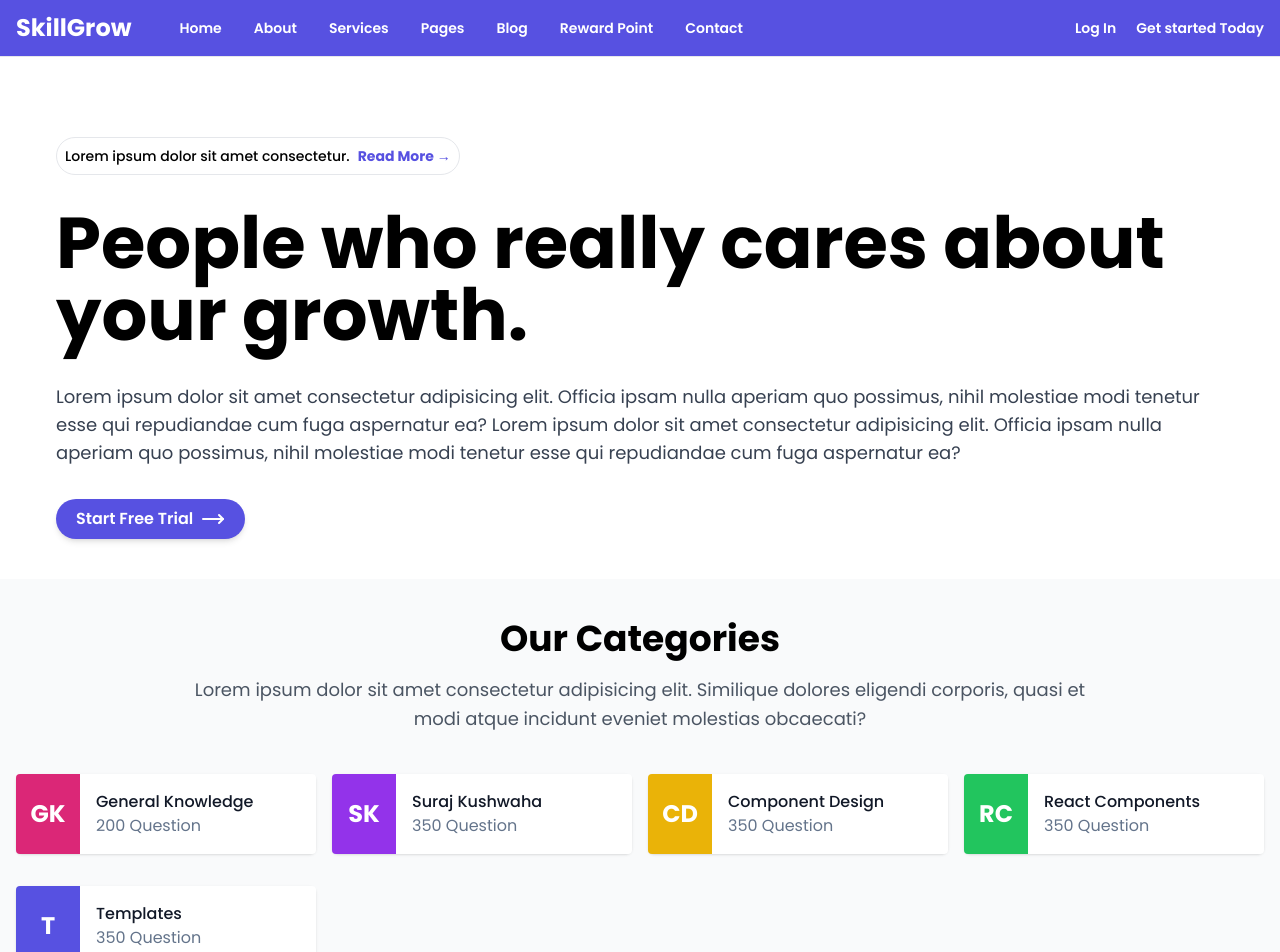
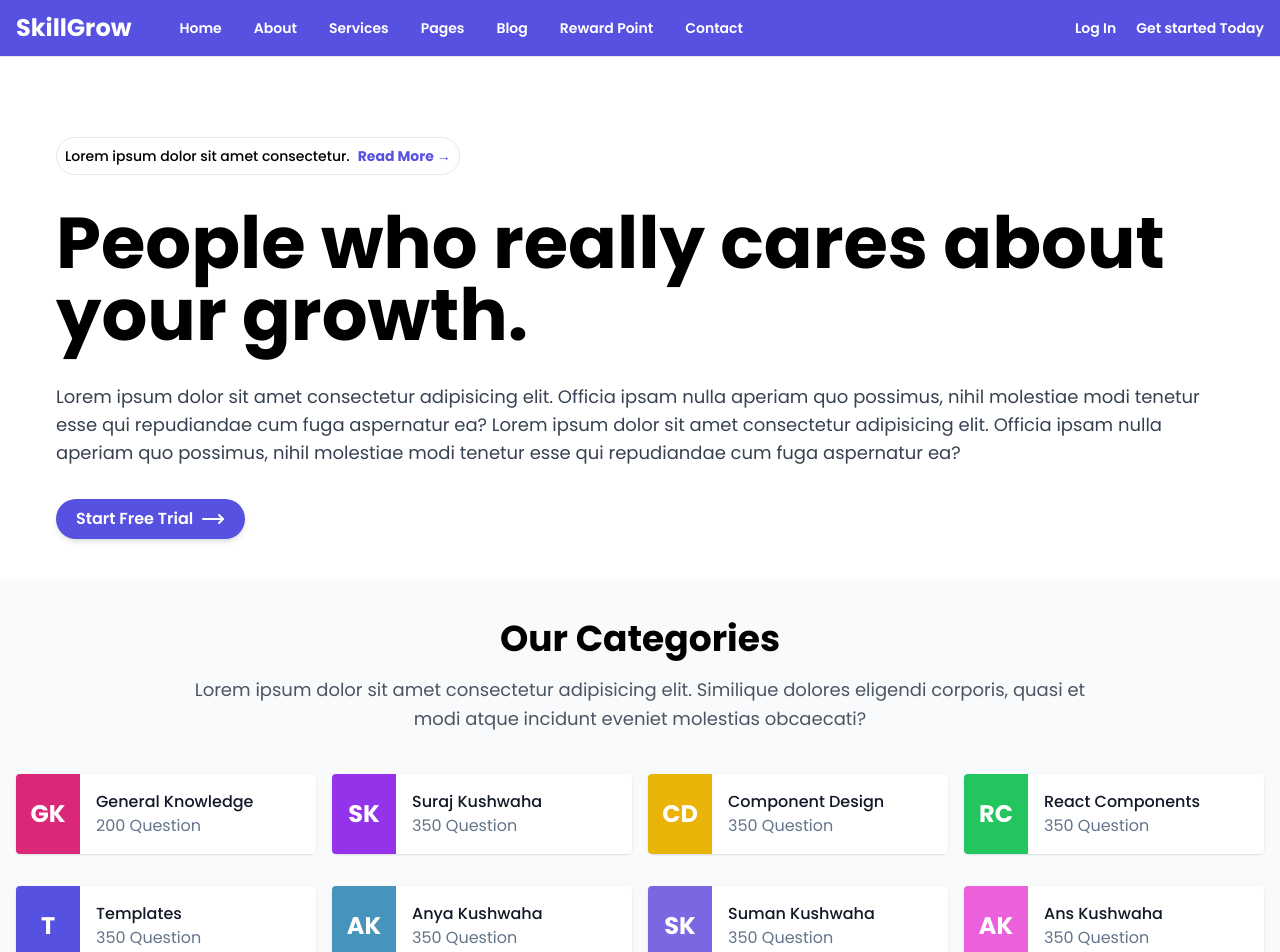
Before and after one commit to SurajKushwaha23/skillgrow, a React (Vite) app: page / in a window 1280 px wide. Shown: the top 952 px of the page. Built offline with nearby package versions, Linux system fonts and the light colour scheme.

Commit message:
add more categories

```diff
--- a/src/assets/Pages/home/Home.jsx
+++ b/src/assets/Pages/home/Home.jsx
@@ -31,6 +31,24 @@ const categories = [
     title: "Templates",
     question: "350",
     bgColor: "rgb(87 81 225)",
+  },
+  {
+    code: "AK",
+    title: "Anya Kushwaha",
+    question: "350",
+    bgColor: "rgb(70 148 187)",
+  },
+  {
+    code: "SK",
+    title: "Suman Kushwaha",
+    question: "350",
+    bgColor: "rgb(125 102 225)",
+  },
+  {
+    code: "AK",
+    title: "Ans Kushwaha",
+    question: "350",
+    bgColor: "rgb(235 97 220)",
   },
 ];
 
```
